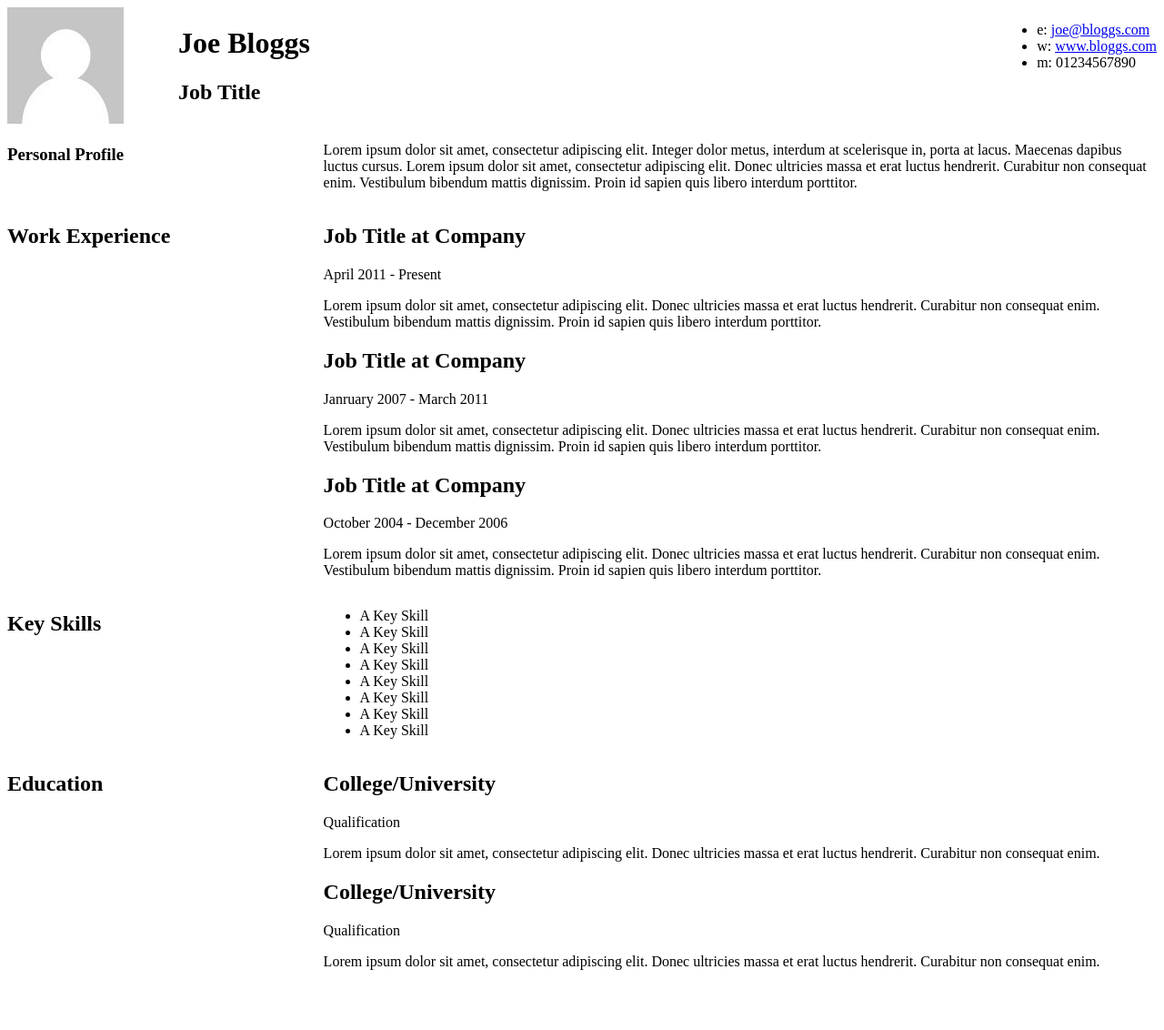
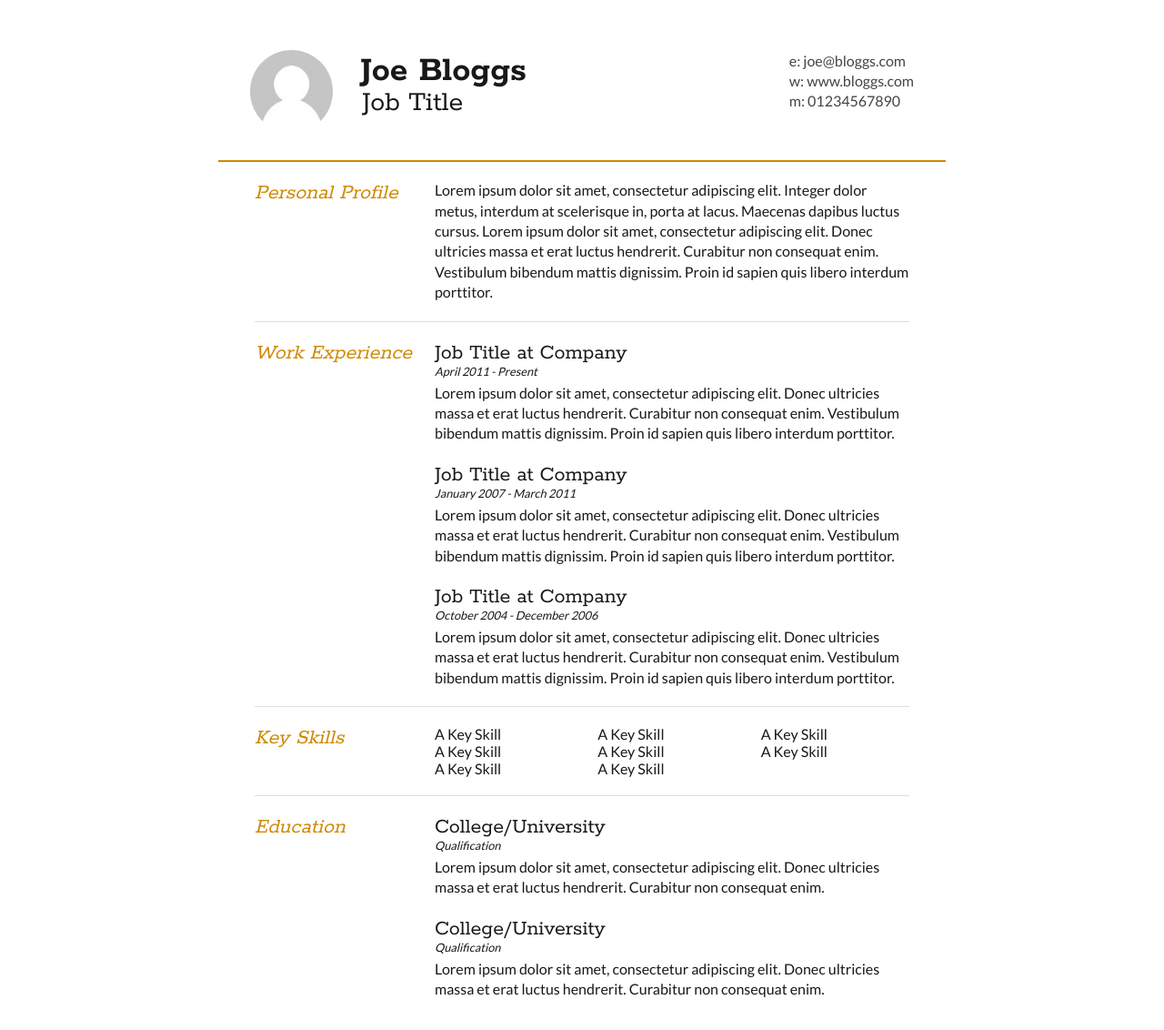
Before and after one commit to Kenzie-Academy-Brasil-Developers/estilizar-curriculo-sprint-2-HardBoris, a plain HTML site: page index.html in a window 1280 px wide. Shown: the whole page at 91% size. Before the commit the page ends 1090 px from the top, so only its background shows below. Drawn offline with Linux system fonts and the light colour scheme.

Commit message:
igual ao modelo

```diff
--- a/index.html
+++ b/index.html
@@ -65,7 +65,7 @@
 
 				<article>
 					<h2>Job Title at Company</h2>
-					<p class="subDetails">Janruary 2007 - March 2011</p>
+					<p class="subDetails">January 2007 - March 2011</p>
 					<p>Lorem ipsum dolor sit amet, consectetur adipiscing elit. Donec ultricies massa et erat luctus hendrerit. Curabitur non consequat enim. Vestibulum bibendum mattis dignissim. Proin id sapien quis libero interdum porttitor.</p>
 				</article>
 
--- a/style.css
+++ b/style.css
@@ -1,5 +1,52 @@
+* {
+	border: 0;
+	font-size: 16px;
+	margin: 0;
+	padding: 0;
+	vertical-align: baseline;
+}
+
+html, body {
+	color: #181818;
+}
+
 .clear {
 	clear: both;
+}
+
+p {
+	font-size: 1em;
+	line-height: 1.4em;
+	margin-bottom: 20px;
+	font-family: 'Lato', sans-serif;
+}
+
+#cv {
+	width: 90%;
+	max-width: 800px;
+	margin: 30px auto;
+	font-family: 'Rokkitt', 'Helvetica', 'Arial', sans-serif;
+}
+
+.mainDetails {
+	padding: 25px 35px;
+	border-bottom: 2px solid #cf8a05;
+}
+
+#name h1 {
+	font-size: 2.5em;
+	font-weight: 700;
+	margin-bottom: -6px;
+}
+
+#name h2 {
+	font-size: 2em;
+	font-weight: 300;
+	margin-left: 2px;
+}
+
+#mainArea {
+	padding: 0 40px;
 }
 
 #headshot {
@@ -8,12 +55,50 @@
 	margin-right: 30px;
 }
 
+#headshot img {
+	width: 100%;
+	height: auto;
+	border-radius: 50%;
+
+}
+
 #name {
 	float: left;
 }
 
 #contactDetails {
 	float: right;
+}
+
+#contactDetails ul {
+	list-style-type: none;
+	font-family: 'Lato', sans-serif;
+	font-size: 0.9em;
+	margin-top: 2px;
+}
+
+#contactDetails ul li {
+	margin-bottom: 3px;
+	color: #444444;
+}
+
+#contactDetails ul li a, a[href^=tel] {
+	text-decoration: none;
+	color: #444444;
+}
+
+section {
+	padding: 20px 0 0;
+	border-bottom: 1px solid #dedede;
+}
+
+section:first-child {
+	border-top: 0;
+}
+
+section:last-child {
+	padding: 20px 0 10px;
+	border-bottom: 0;
 }
 
 .sectionTitle {
@@ -25,3 +110,35 @@
 	float: right;
 	width: 72.5%;
 }
+
+.sectionTitle h1 {
+	font-style: italic;
+	font-size: 1.5em;
+	font-weight: 300;
+	color: #cf8a05;
+}
+
+.sectionContent h2 {
+	font-size: 1.5em;
+	font-weight: 300;
+	margin-bottom: -2px;
+}
+
+.subDetails {
+	font-size: 0.8em;
+	font-style: italic;
+	margin-bottom: 3px;
+}
+
+.keySkills {
+	list-style-type: none;
+	column-count: 3;
+	margin-bottom: 20px;
+	font-size: 1em;
+	font-family: 'Lato', sans-serif;
+}
+
+.keySkills ul li {
+	margin-bottom: 3px;
+
+}
```
